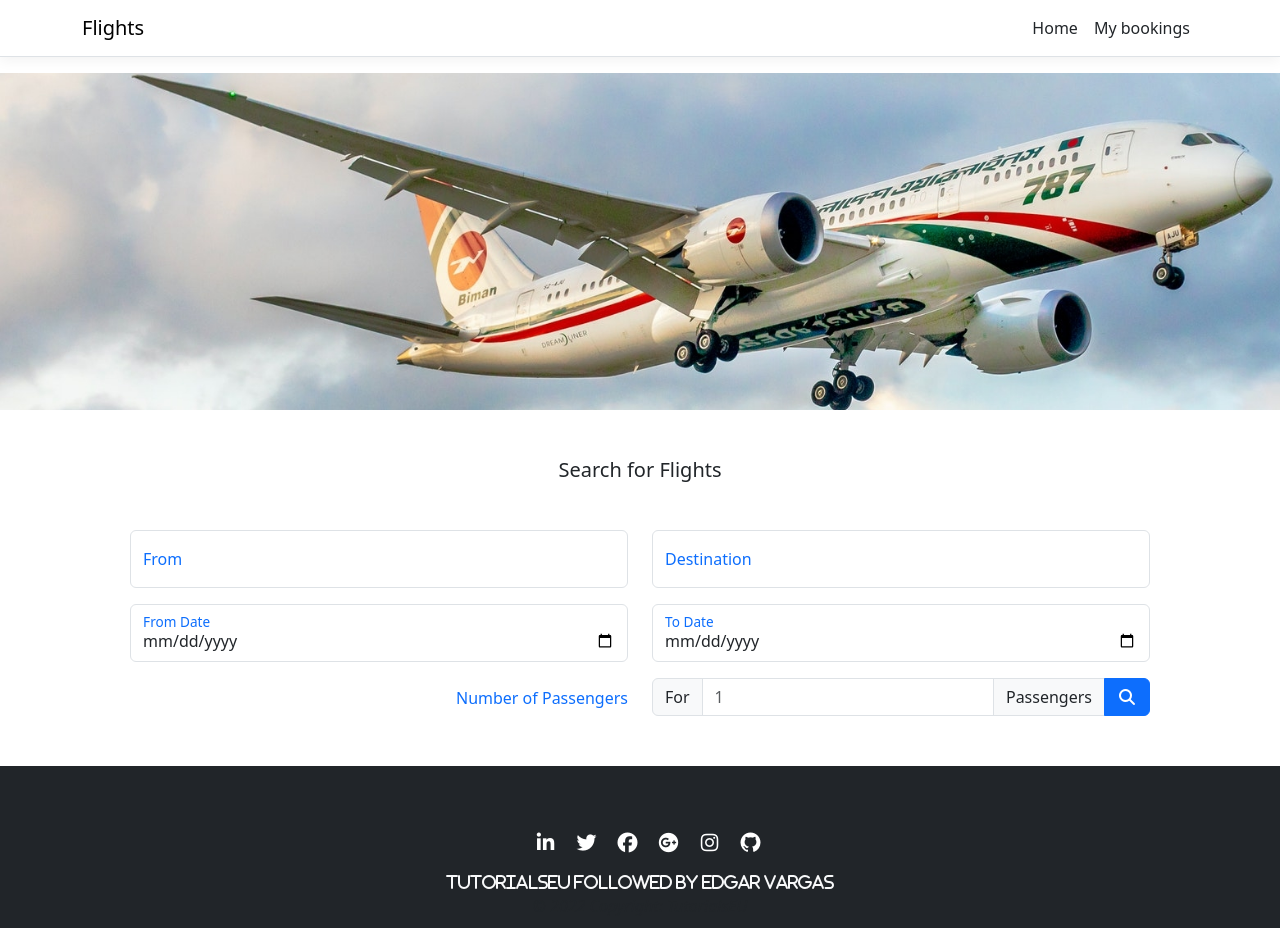
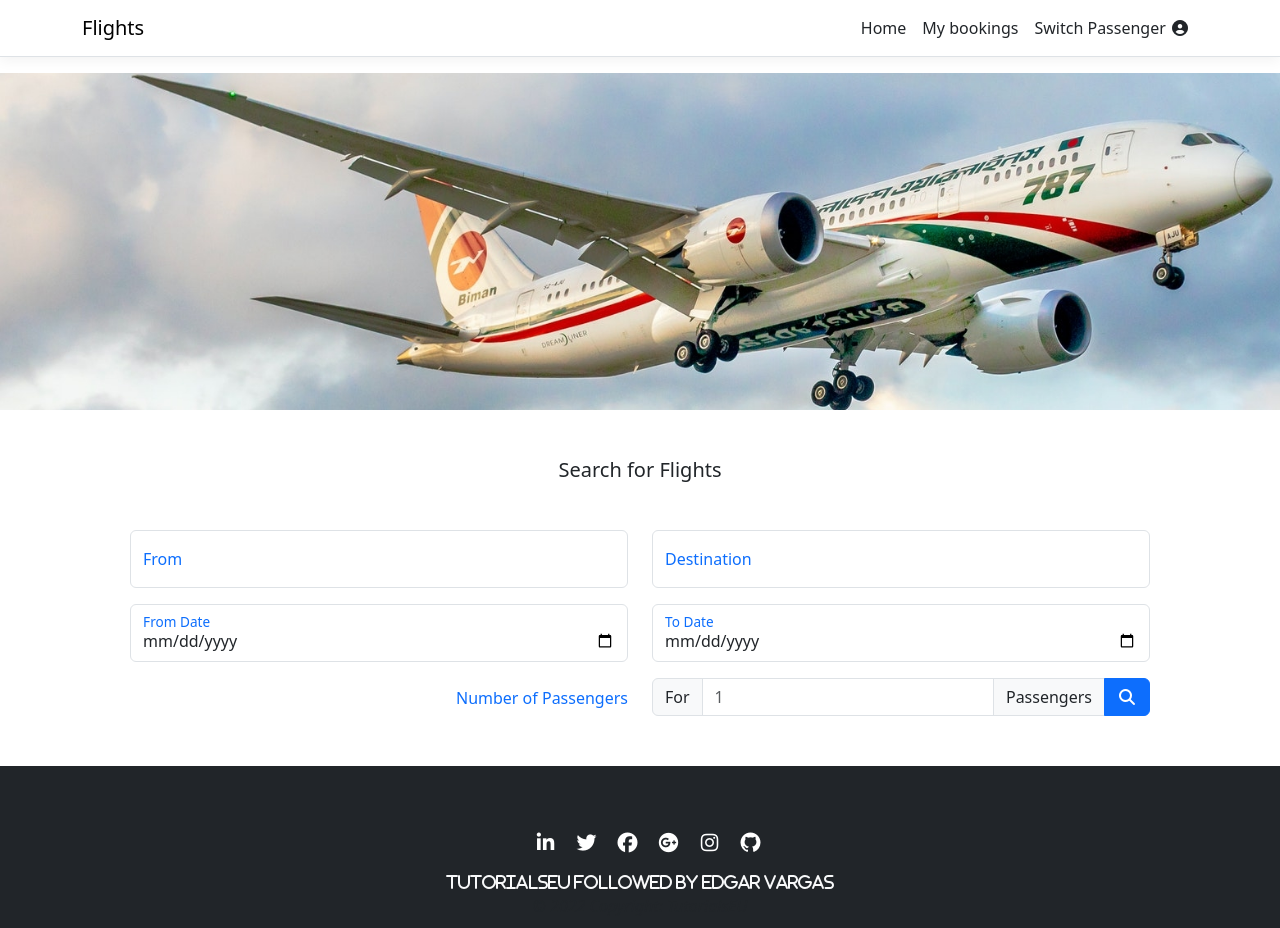
Before and after one commit to david-vargas98/FlightsNg16, an Angular app in the folder flights.client/: page / in a window 1280 px wide. Shown: the top 928 px of the page. Built offline with nearby package versions, Linux system fonts and the light colour scheme.

Commit message:
feat: New nav item.
Adding new nav item for Switching passengers.

```diff
--- a/flights.client/src/app/nav-menu/nav-menu.component.html
+++ b/flights.client/src/app/nav-menu/nav-menu.component.html
@@ -24,6 +24,11 @@
                   <a class="nav-link text-dark" [routerLink]="['/my-booking']">My bookings</a>
               </li>
 
+              <li class="nav-item">
+                  <a class="nav-link text-dark" [routerLink]="['/register-passenger']">Switch Passenger
+                      <i class="fas fa-user-circle"></i>
+                  </a>
+              </li>
           </ul>
       </div>
     </div>
```
